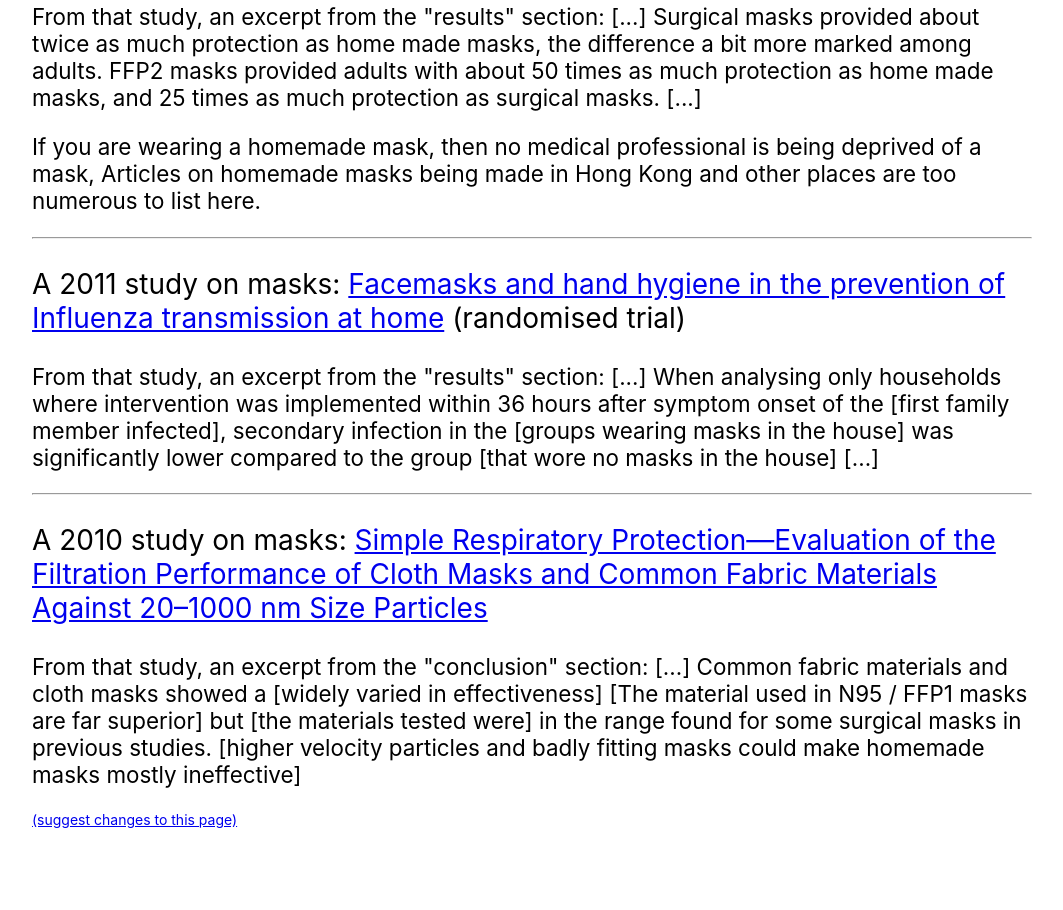
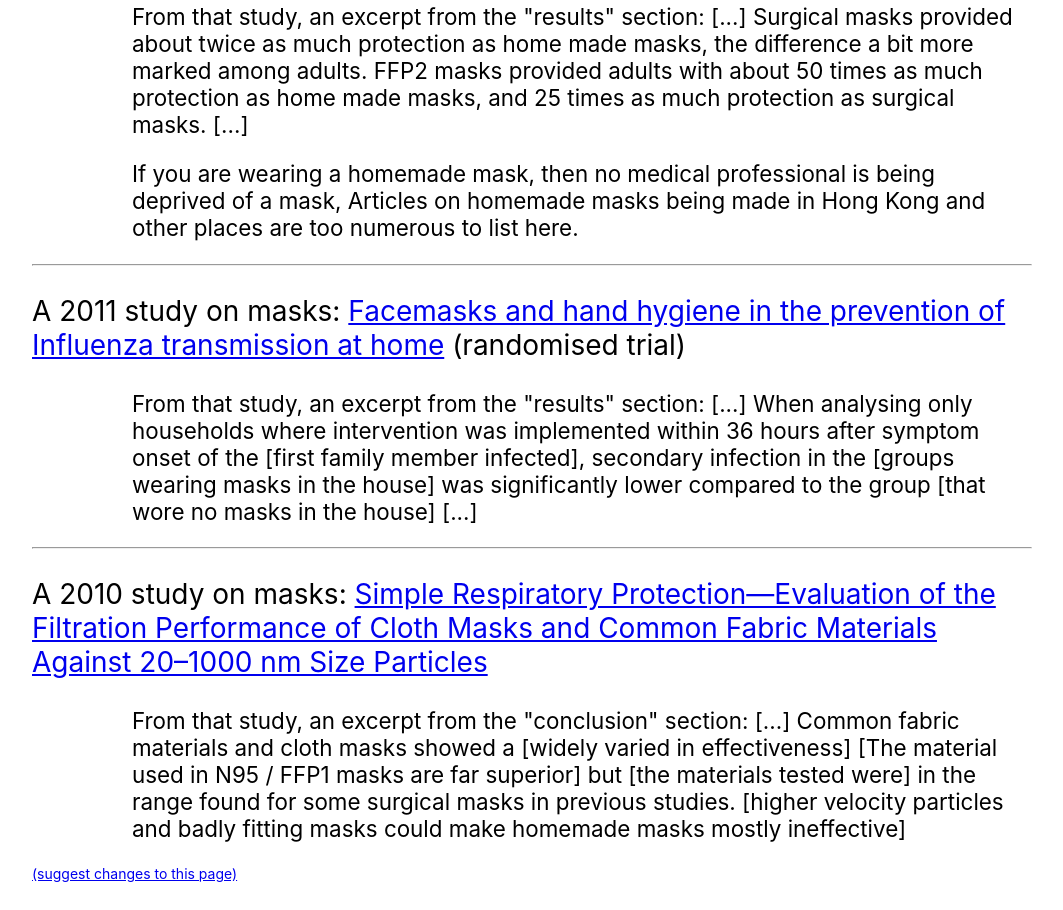
Before and after one commit to cv-masks/cv-masks.github.io, a plain HTML site: page index.html in a window 1280 px wide. Shown: the part 315-1225 px from the top of the page, without its empty margins (108-1171 px from the left). Before the commit the page ends 1171 px from the top, so only its background shows below. Drawn offline with Linux system fonts and the light colour scheme.

Commit message:
Update index.html

```diff
--- a/index.html
+++ b/index.html
@@ -37,12 +37,12 @@
 	Home-Made Face Masks Reduce Exposure to Respiratory Infections among
 	the General Population</a> </p>
 
-<p style="font-size: 80%">From that study, an excerpt from the &quot;results&quot; section: [...] Surgical masks provided about twice as much protection as home made
+<p style="margin-left:10%; font-size: 80%">From that study, an excerpt from the &quot;results&quot; section: [...] Surgical masks provided about twice as much protection as home made
 		masks, the difference a bit more marked among adults. FFP2 masks provided adults
 		with about 50 times as much protection as home made masks, and 25 times as much
 		protection as surgical masks. [...]</p>
 
-<p style="font-size: 80%">If you are wearing a homemade mask, then no medical professional is being deprived
+<p style="margin-left:10%; font-size: 80%">If you are wearing a homemade mask, then no medical professional is being deprived
 		of a mask, Articles on homemade masks being made in Hong Kong and other places are too numerous
 	to list here.</p>
 
@@ -52,7 +52,7 @@
 	and hand hygiene in the prevention of Influenza transmission
 	at home</a> (randomised trial)</p>
 
-<p style="font-size: 80%">From that study, an excerpt from the &quot;results&quot; section: [...] When analysing only households
+<p style="margin-left:10%; font-size: 80%">From that study, an excerpt from the &quot;results&quot; section: [...] When analysing only households
 	where intervention was implemented within 36 hours
 	after symptom onset of the [first family member infected], secondary infection in the [groups wearing masks in the house] was
 	significantly lower compared to the group [that wore no masks in the house] [...]</p>
@@ -63,7 +63,7 @@
 	Protection—Evaluation of the Filtration Performance of Cloth Masks and Common Fabric Materials Against
 	20–1000 nm Size Particles</a></p>
 
-<p style="font-size: 80%">From that study, an excerpt from the &quot;conclusion&quot; section: [...] Common fabric materials and cloth masks showed a [widely varied in effectiveness]
+<p style="margin-left:10%; font-size: 80%">From that study, an excerpt from the &quot;conclusion&quot; section: [...] Common fabric materials and cloth masks showed a [widely varied in effectiveness]
 	[The material used in N95 / FFP1 masks are far superior] but [the materials tested were] in the range found
 	for some surgical masks in previous studies. [higher velocity particles and badly fitting masks could make
 	homemade masks mostly ineffective]</p>
```
